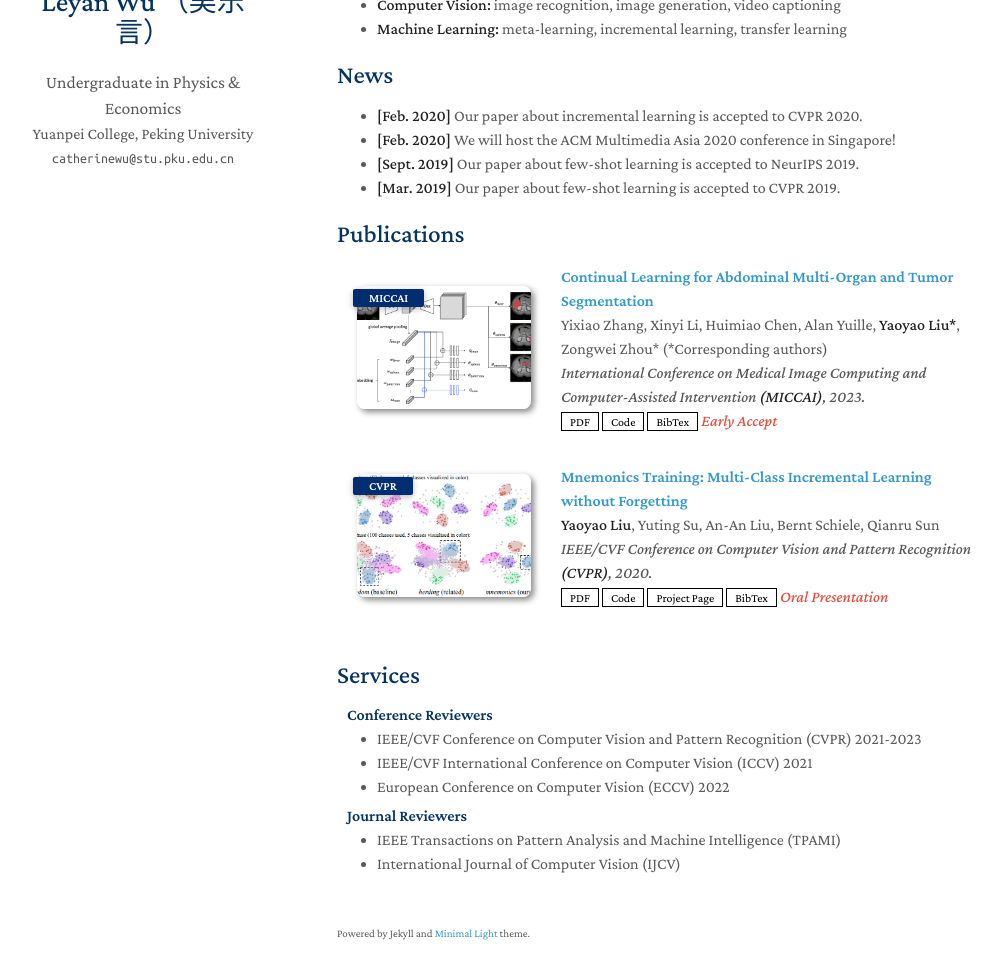
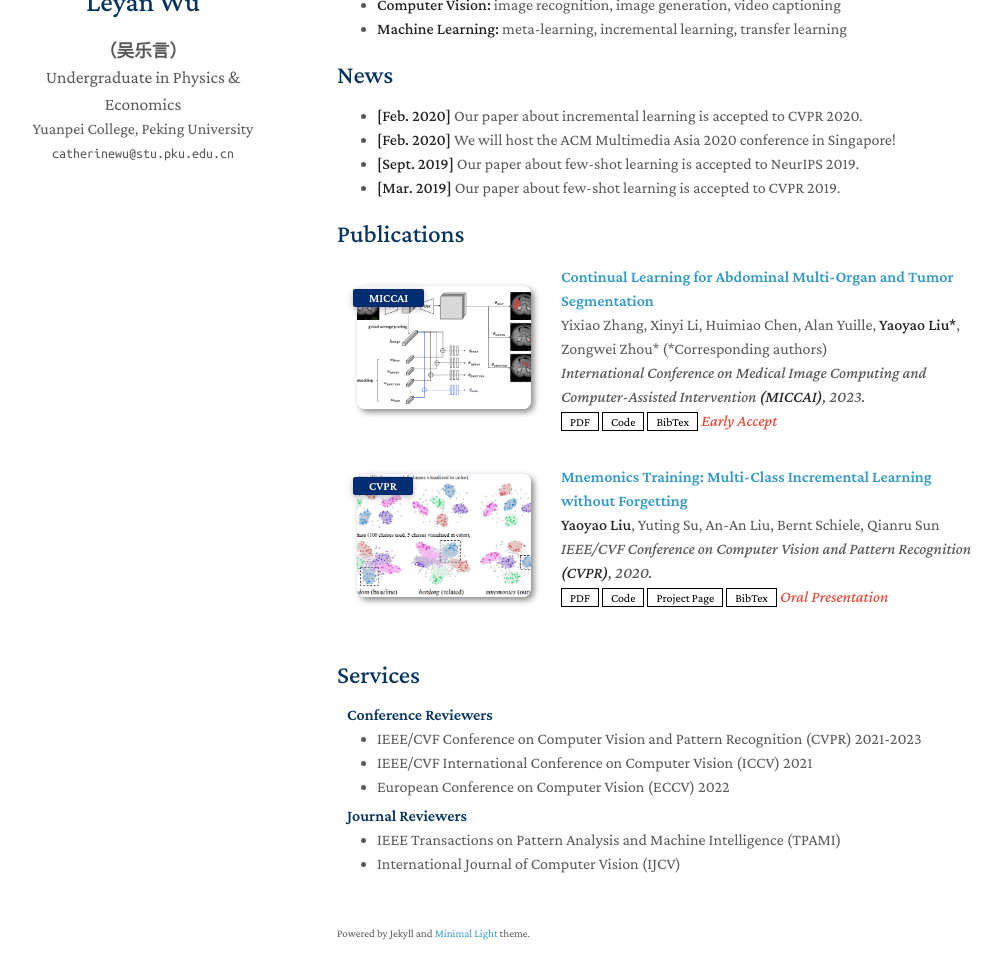
Before and after one commit to CatherineWuleyan/CatherineWuleyan.github.io, a Jekyll site: the page built from index.md, in a window 1280 px wide and 1216 px high. Shown: the part 202-1181 px from the top of the window, without its empty margins (133-1135 px from the left). Built offline with Jekyll 4.4.1, drawn with Linux system fonts in a browser that asks for light colours; a style sheet for code colours, icons or effects is not loaded; our own code applies the rules of GitHub Pages for plain Markdown files.

```diff
--- a/_config.yml
+++ b/_config.yml
@@ -1,6 +1,6 @@
 # Basic Information
-title: Leyan Wu （吴乐言）
-position: Undergraduate in Physics & Economics
+title: Leyan Wu
+position: "<b>（吴乐言）</b><br>Undergraduate in Physics & Economics"
 affiliation: Yuanpei College, Peking University
 email: catherinewu@stu.pku.edu.cn
 
```
